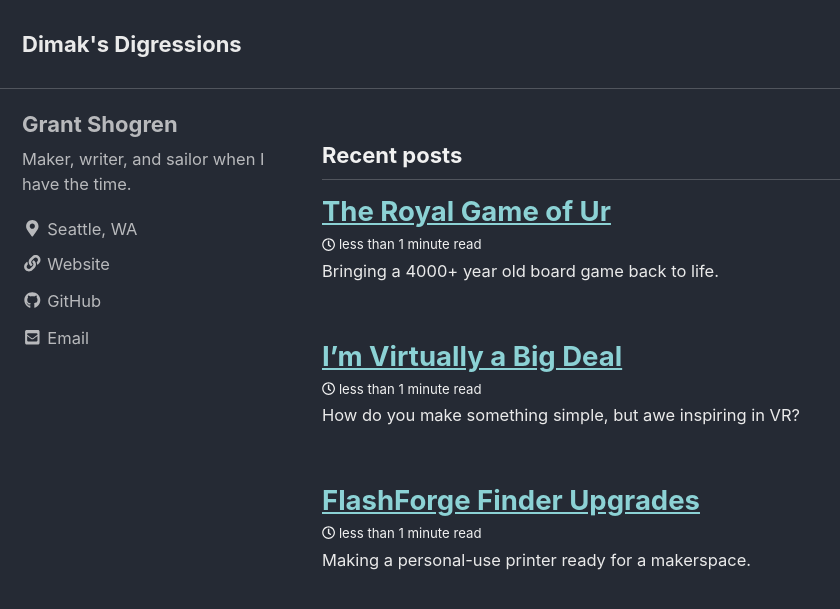
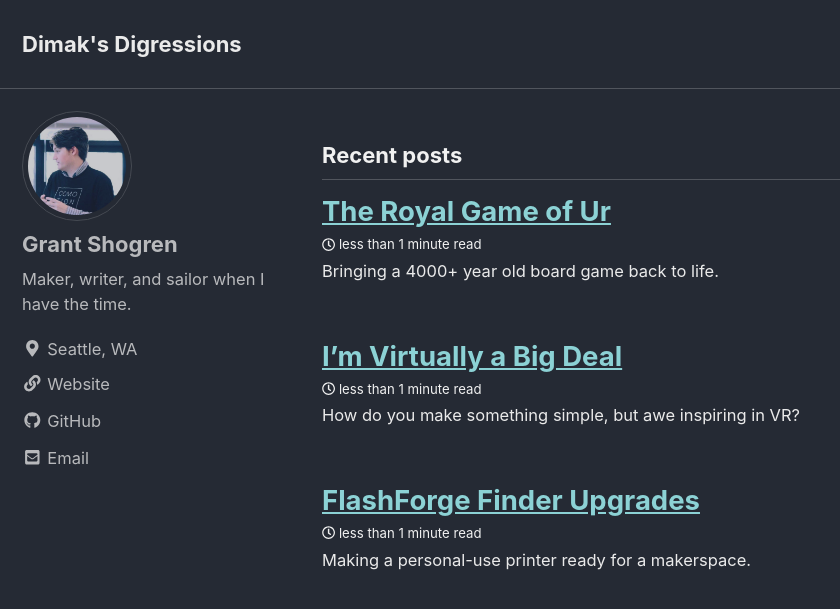
Before and after one commit to CaptainDimak/CaptainDimak.github.io, a Jekyll site: the page built from index.html, in a window 1280 px wide and 900 px high. Shown: the top 609 px of the window, without its empty margins (0-840 px from the left). Built offline with Jekyll 4.4.1, drawn with Linux system fonts in a browser that asks for light colours; cached includes are drawn as plain includes; nearby versions of some CDN libraries; the list of posts is cut into pages by our own code.

Commit message:
fixed it

```diff
--- a/_config.yml
+++ b/_config.yml
@@ -107,7 +107,7 @@ analytics:
 # Site Author
 author:
   name             : "Grant Shogren"
-  avatar           : # /assets/images/profilepic.jpg"
+  avatar           : /assets/images/profilepic.jpg
   bio              : "Maker, writer, and sailor when I have the time."
   location         : "Seattle, WA"
   email            : "Grant@Shog.ren"
```
